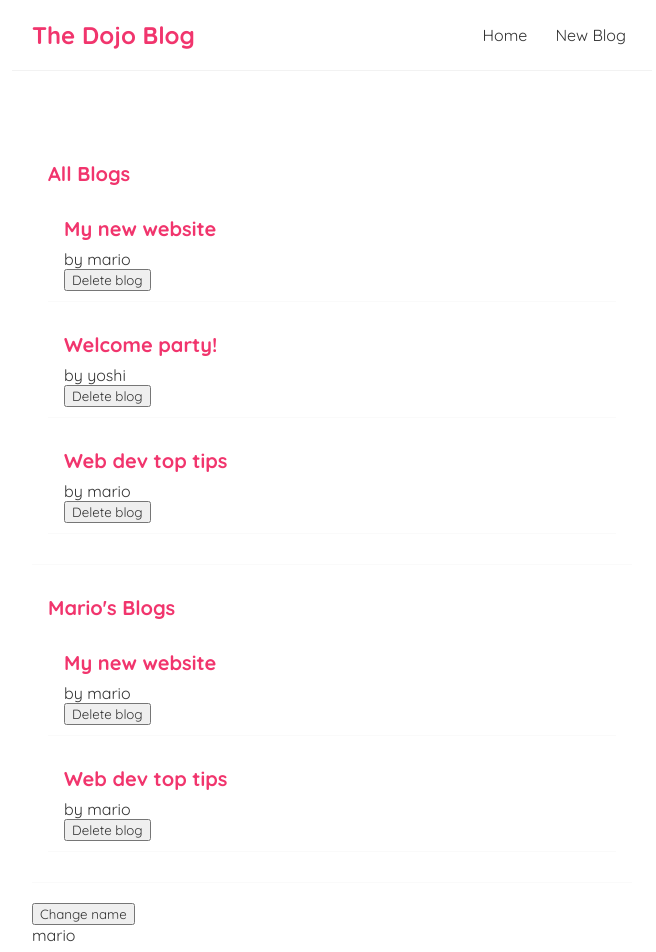
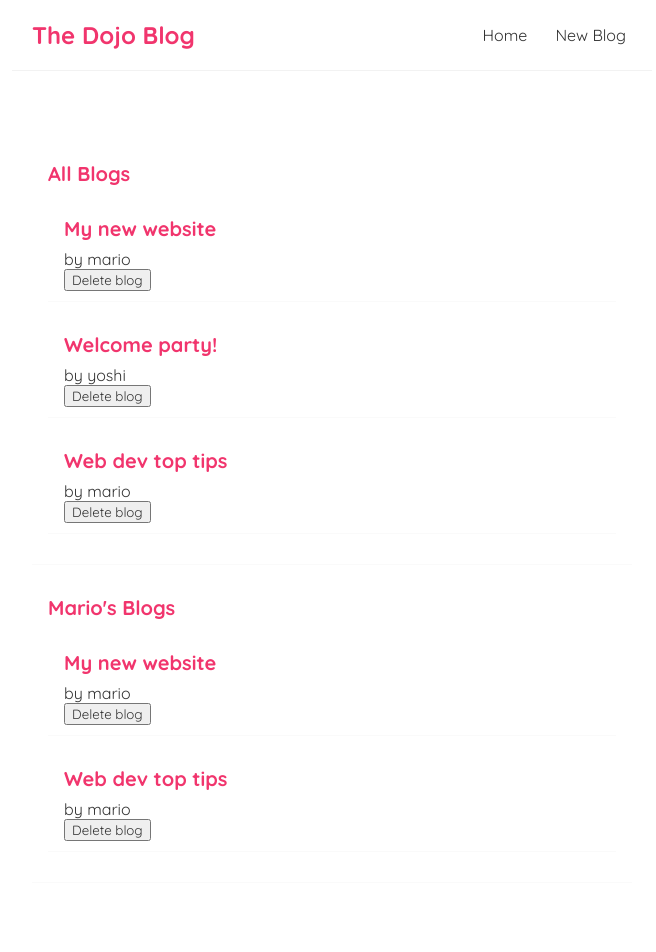
Before and after one commit to C0D3RLK14/learning-react-netninja-tutorial, a React (Create React App) app in the folder dojo-blog/: page / in a window 1280 px wide. Shown: the top 952 px of the page, without its empty margins (308-964 px from the left). Built offline with nearby package versions, Linux system fonts and the light colour scheme.

Commit message:
Clean up

```diff
--- a/dojo-blog/src/Home.js
+++ b/dojo-blog/src/Home.js
@@ -8,8 +8,6 @@ const Home = () => {
         { title: 'Web dev top tips', body: 'lorem ipsum...', author: 'mario', id: 3 }
     ]);
 
-    const [name, setName] = useState('mario')
-
     const handleDelete = (id) => {
         const newBlogs = blogs.filter((blog) => blog.id !== id);
         setBlogs(newBlogs);
@@ -17,26 +15,13 @@ const Home = () => {
     };
 
     useEffect(() => {
-        console.log('useEffect with no dependency array invoked');
-    });
-
-    // useEffect dependency arrays are array passed as the 2nd argument in the useEffect hook. Which enables us to invoke the useEffect hook when a certain state changes set in the dependency array.
-    // useEffect wiht an empty dependency array runs only in the initial render
-    useEffect(() => {
         console.log('useEffect with an empty dependency array invoked');
     }, []);
-
-    // Now if we have a dependency array with 'name' in it. The useEffect runs for changes in the state of name
-    useEffect(() => {
-        console.log(`useEffect with 'name' in the dependency array invoked`);
-    }, [name]);
 
     return (
         <div className="home">
             <BlogList blogs={blogs} title="All Blogs" handleDelete={handleDelete} />
             <BlogList blogs={blogs.filter((blogs) => blogs.author === 'mario')} title="Mario's Blogs" handleDelete={handleDelete}/>
-            <button onClick={() => setName('luigi')}>Change name</button>
-            <p>{ name }</p>
         </div>
     );
 }
```
